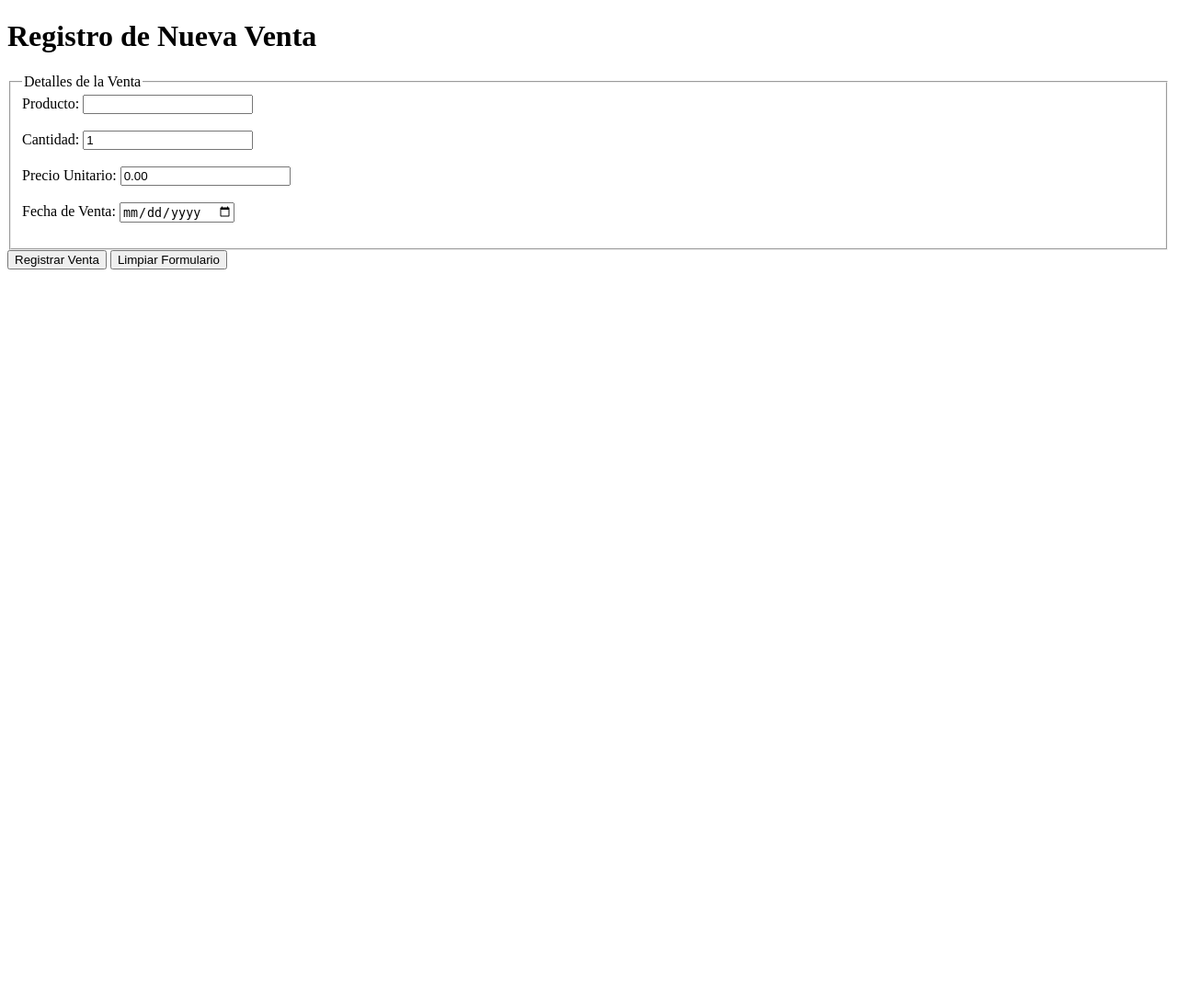
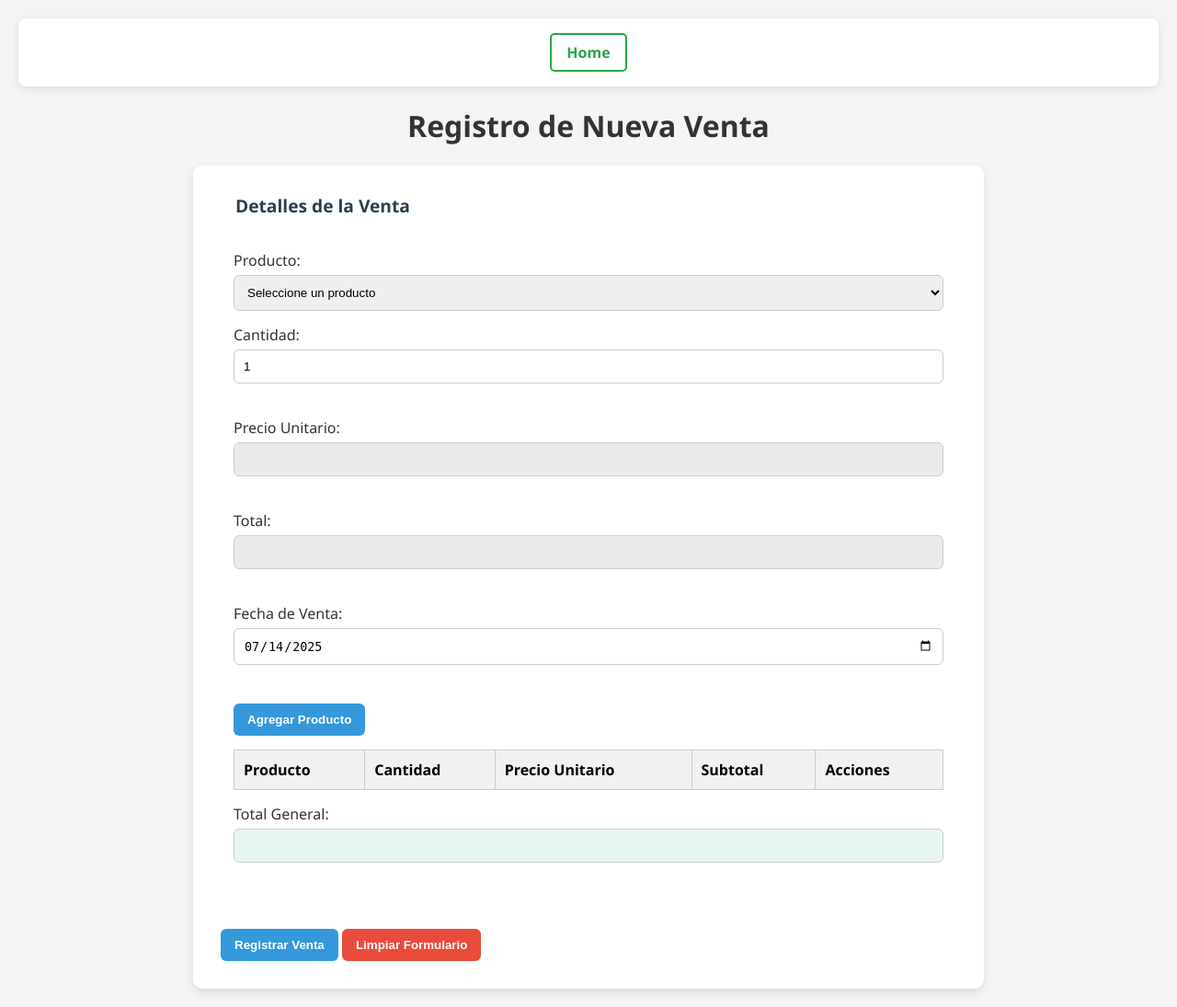
Before and after one commit to NicolasRiosCastillo20/mini_market, a FastAPI app: template app/templates/ventas.html in a window 1280 px wide. Shown: the whole page at 92% size. Before the commit the page ends 293 px from the top, so only its background shows below. Run offline with FastAPI, Linux system fonts and the light colour scheme; the template is opened without the code that fills it: most values are stand-ins (such as "Sample title", 1, 10 or a date in 2020); lists and menus that the app fills with data are empty.

Commit message:
desarrollo de frontend

```diff
--- a/app/main.py
+++ b/app/main.py
@@ -1,24 +1,48 @@
-from fastapi import FastAPI, Request, Form
+from fastapi import FastAPI, Request, Form, APIRouter, Depends
 from fastapi.responses import HTMLResponse, RedirectResponse
 from fastapi.templating import Jinja2Templates
 from fastapi.staticfiles import StaticFiles
+from datetime import datetime
+from app.config.db import get_db
+from sqlalchemy.orm import Session
+from app.models.product import Product
+from app.models.sale import Sale
+from app.models.saledetail import SaleDetail
 from app.routes import user,product,category, sale, shopping, suppliers
-from app.config.db import Base, engine
+from app.config.db import Base, engine, SessionLocal
 
 
 app = FastAPI()
 
+router = APIRouter()
+
 templates = Jinja2Templates(directory="app/templates")
+
+# Montar carpeta static
+
+app.mount("/static", StaticFiles(directory="static"), name="static")
 
 # Configuración de la ruta para la página de inicio
 
 @app.get("/", response_class=HTMLResponse)
 async def home(request: Request):
-    return templates.TemplateResponse("home.html", {"request": request, "title": "Home Page"})
+    return templates.TemplateResponse("home.html", {"request": request, "current_year": datetime.now().year, "title": "Home Page"})
 
-@app.get("/ventas.html", response_class=HTMLResponse)
-async def ventas(request: Request):
-    return templates.TemplateResponse("ventas.html", {"request": request, "title": "Ventas"})
+# Configuración de la ruta para la página de ventas
+
+@app.get("/ventas", response_class=HTMLResponse)
+async def get_ventas(request: Request):
+    return templates.TemplateResponse("ventas.html", {"request": request})
+
+@app.get("/ventas/crear", response_class=HTMLResponse)
+def create_venta(request: Request):
+    db = SessionLocal()
+    products = db.query(Product).all()
+    return templates.TemplateResponse("ventas.html", {"request": request, "products": products})
+
+@app.get("/productos", response_class=HTMLResponse)
+async def get_productos(request: Request):
+    return templates.TemplateResponse("productos.html", {"request": request})
 
 
 # @app.get("/", response_class=HTMLResponse)
@@ -35,6 +59,47 @@ async def ventas(request: Request):
 #             "error": "Credenciales incorrectas"
 #         })
 
+@app.post("/ventas/registrar/formulario")
+def crear_venta_formulario(
+    fecha: str = Form(...),
+    products: list[int] = Form(...),
+    quantity: list[int] = Form(...),
+    total_general: float = Form(...),
+    db: Session = Depends(get_db)
+):
+    nueva_venta = Sale(datesale=fecha, totalsale=0.0)
+    db.add(nueva_venta)
+    db.commit()
+    db.refresh(nueva_venta)
+
+    total = 0.0
+
+    for id_producto, cantidad in zip(products, quantity):
+        producto = db.query(Product).filter(Product.id_product == id_producto).first()
+        if not producto:
+            raise ValueError(f"Producto con ID {id_producto} no existe")
+        if producto.stock < cantidad:
+            raise ValueError(f"Stock insuficiente para el producto {producto.product}")
+
+        subtotal = producto.sale_price * cantidad
+        total += subtotal
+
+        detalle = SaleDetail(
+            id_sale=nueva_venta.id_sale,
+            id_product=id_producto,
+            quantity=cantidad,
+            subtotal=subtotal
+        )
+        producto.stock -= cantidad
+        db.add(detalle)
+        db.commit()
+
+    nueva_venta.totalsale = total
+    db.commit()
+
+    return RedirectResponse(url="/ventas/crear", status_code=303)
+
+
 
 # Crear las tablas
 Base.metadata.create_all(bind=engine)
@@ -47,3 +112,4 @@ app.include_router(category.router)
 app.include_router(sale.router)
 app.include_router(shopping.router)
 app.include_router(suppliers.router)
+app.include_router(router)
--- a/app/models/shopping.py
+++ b/app/models/shopping.py
@@ -10,6 +10,8 @@ class Shopping(Base):
     shopping_date = Column(Date)
     total_shopping = Column(Float)
 
-
     details = relationship("ShoppingDetail", back_populates="shopping")
     supplier = relationship("Supplier", back_populates="shopping")
+
+    # 🔧 Cambiado de product → products
+    products = relationship("Product", back_populates="shopping")
--- a/app/models/suppliers.py
+++ b/app/models/suppliers.py
@@ -6,7 +6,7 @@ class Supplier(Base):
     __tablename__ = "supplier"
 
     id_supplier = Column(Integer, primary_key=True, index=True)
-    suppliers = Column(String(255))
+    name = Column(String(255))
     telephone = Column(String(100))
 
     shopping = relationship("Shopping", back_populates="supplier")
--- a/app/routes/sale.py
+++ b/app/routes/sale.py
@@ -1,4 +1,5 @@
-from fastapi import APIRouter, Depends, HTTPException, status
+from fastapi import APIRouter, Depends, HTTPException, status, Form
+from fastapi.responses import RedirectResponse
 from sqlalchemy.orm import Session, joinedload
 from app.models.sale import Sale
 from app.schemas.sale import SaleCreate, SaleOut, SaleFull
@@ -26,7 +27,7 @@ def get_sale(id_sale:int, db:Session = Depends(get_db)):
 
 # Crear venta
 
-@router.post('/', response_model=SaleOut)
+@router.post('/ventas/registrar', response_model=SaleOut)
 def create_sale(sale_data:SaleCreate ,db:Session = Depends(get_db)):
     new_sale = Sale(
         datesale = sale_data.datesale,
--- a/app/templates/ventas.html
+++ b/app/templates/ventas.html
@@ -4,43 +4,174 @@
     <meta charset="UTF-8">
     <meta name="viewport" content="width=device-width, initial-scale=1.0">
     <title>Registro de Venta</title>
+    <link rel="stylesheet" href="/static/css/styles.css">
+
+    <div class="col-md-4 mb-4">
+        <div class="card shadow-sm">
+                <div class="card-body">
+                <a href="/" class="btn btn-outline-success">Home</a>
+            </div>
+        </div>
+    </div>
+
 </head>
 <body>
 
 <h1>Registro de Nueva Venta</h1>
 
-    <form action="#" method="post">
+<form action="/ventas/registrar/formulario" method="POST">
 
     <fieldset>
         <legend>Detalles de la Venta</legend>
 
-            <label for="producto">Producto:</label>
-            <input type="text" id="producto" name="producto" required><br><br>
+        <label for="products">Producto:</label>
+        <select id="products" class="form-select">
+            <option value="" disabled selected>Seleccione un producto</option>
+            {% for product in products %}
+                <option value="{{ product.id_product }}"
+                        data-precio="{{ product.sale_price }}"
+                        data-stock="{{ product.stock }}"
+                        {% if product.stock == 0 %} disabled {% endif %}>
+                    {{ product.product }} - ${{ product.sale_price }}
+                    {% if product.stock == 0 %}(Sin stock){% endif %}
+                </option>
+            {% endfor %}
+        </select>
 
         <label for="cantidad">Cantidad:</label>
-            <input type="number" id="cantidad" name="cantidad" min="1" value="1" required><br><br>
+        <input type="number" id="quantity" name="cantidad" min="1" value="1" required><br><br>
 
         <label for="precio">Precio Unitario:</label>
-            <input type="number" id="precio" name="precio" step="0.01" min="0" value="0.00" required><br><br>
+        <input type="number" id="price" name="precio" step="0.01" readonly><br><br>
+
+        <label for="total">Total:</label>
+        <input type="number" id="total" name="total" step="0.01" readonly><br><br>
 
         <label for="fecha">Fecha de Venta:</label>
         <input type="date" id="fecha" name="fecha" required><br><br>
+
+        <button type="button" id="agregar-item">Agregar Producto</button>
+
+        <table border="1" id="tabla-detalle" style="margin-top: 15px;">
+            <thead>
+                <tr>
+                    <th>Producto</th>
+                    <th>Cantidad</th>
+                    <th>Precio Unitario</th>
+                    <th>Subtotal</th>
+                    <th>Acciones</th>
+                </tr>
+            </thead>
+            <tbody></tbody>
+        </table>
+
+        <label for="total_general">Total General:</label>
+        <input type="number" id="total_general" name="total_general" step="0.01" readonly><br><br>
     </fieldset>
-
-        <!-- <fieldset>
-            <legend>Método de Pago</legend>
-            <label for="pago_efectivo">Efectivo</label>
-            <input type="radio" id="pago_efectivo" name="metodo_pago" value="efectivo"><br>
-            <label for="pago_tarjeta">Tarjeta</label>
-            <input type="radio" id="pago_tarjeta" name="metodo_pago" value="tarjeta"><br>
-            <label for="pago_transferencia">Transferencia</label>
-            <input type="radio" id="pago_transferencia" name="metodo_pago" value="transferencia"><br><br>
-        </fieldset> -->
 
     <button type="submit">Registrar Venta</button>
     <button type="reset">Limpiar Formulario</button>
 
 </form>
 
+<!-- Validar que haya al menos un producto antes de enviar -->
+<script>
+document.addEventListener("DOMContentLoaded", () => {
+    const formulario = document.querySelector("form");
+    formulario.addEventListener("submit", (event) => {
+        const filas = document.querySelectorAll("#tabla-detalle tbody tr");
+        if (filas.length === 0) {
+            alert("Debe agregar al menos un producto a la venta.");
+            event.preventDefault();
+        }
+    });
+});
+</script>
+
+<!-- Fecha automática -->
+<script>
+window.addEventListener("DOMContentLoaded", () => {
+    const fechaInput = document.getElementById("fecha");
+    const hoy = new Date();
+    const yyyy = hoy.getFullYear();
+    const mm = String(hoy.getMonth() + 1).padStart(2, '0');
+    const dd = String(hoy.getDate()).padStart(2, '0');
+    fechaInput.value = `${yyyy}-${mm}-${dd}`;
+});
+</script>
+
+<!-- Lógica de agregar productos -->
+<script>
+document.addEventListener("DOMContentLoaded", () => {
+    const productoSelect = document.getElementById("products");
+    const cantidadInput = document.getElementById("quantity");
+    const precioInput = document.getElementById("price");
+    const totalInput = document.getElementById("total");
+    const agregarBtn = document.getElementById("agregar-item");
+    const tablaDetalle = document.querySelector("#tabla-detalle tbody");
+    const totalGeneralInput = document.getElementById("total_general");
+
+    function actualizarPrecioYTotal() {
+        const selectedOption = productoSelect.options[productoSelect.selectedIndex];
+        const precio = parseFloat(selectedOption.dataset.precio || 0);
+        const cantidad = parseInt(cantidadInput.value) || 0;
+        const total = precio * cantidad;
+
+        precioInput.value = precio.toFixed(2);
+        totalInput.value = total.toFixed(2);
+    }
+
+    productoSelect.addEventListener("change", actualizarPrecioYTotal);
+    cantidadInput.addEventListener("input", actualizarPrecioYTotal);
+
+    agregarBtn.addEventListener("click", () => {
+        const selectedOption = productoSelect.options[productoSelect.selectedIndex];
+        const nombreProducto = selectedOption.textContent.split(" - ")[0];
+        const idProducto = selectedOption.value;
+        const precio = parseFloat(precioInput.value);
+        const cantidad = parseInt(cantidadInput.value);
+        const stock = parseInt(selectedOption.dataset.stock || 0);
+        const subtotal = precio * cantidad;
+
+        if (!idProducto || cantidad <= 0 || isNaN(precio)) {
+            alert("Seleccione un producto válido y una cantidad mayor a 0.");
+            return;
+        }
+
+        if (cantidad > stock) {
+            alert(`No hay suficiente stock para este producto. Stock disponible: ${stock}`);
+            return;
+        }
+
+        const fila = document.createElement("tr");
+        fila.innerHTML = `
+            <td>${nombreProducto} <input type="hidden" name="products" value="${idProducto}"></td>
+            <td>${cantidad} <input type="hidden" name="quantity" value="${cantidad}"></td>
+            <td>$${precio.toFixed(2)}</td>
+            <td>$${subtotal.toFixed(2)}</td>
+            <td><button type="button" class="eliminar-item">Eliminar</button></td>
+        `;
+
+        fila.querySelector(".eliminar-item").addEventListener("click", () => {
+            const subtotalStr = fila.children[3].textContent.replace("$", "");
+            const subtotal = parseFloat(subtotalStr) || 0;
+            const totalAnterior = parseFloat(totalGeneralInput.value) || 0;
+            totalGeneralInput.value = (totalAnterior - subtotal).toFixed(2);
+            fila.remove();
+        });
+
+        tablaDetalle.appendChild(fila);
+
+        const totalAnterior = parseFloat(totalGeneralInput.value) || 0;
+        totalGeneralInput.value = (totalAnterior + subtotal).toFixed(2);
+
+        cantidadInput.value = "1";
+        precioInput.value = "";
+        totalInput.value = "";
+        productoSelect.selectedIndex = 0;
+    });
+});
+</script>
+
 </body>
 </html>
--- /dev/null
+++ b/static/css/styles.css
@@ -0,0 +1,168 @@
+body {
+    font-family: 'Segoe UI', Tahoma, Geneva, Verdana, sans-serif;
+    background-color: #f4f4f4;
+    margin: 0;
+    padding: 20px;
+}
+
+h1 {
+    text-align: center;
+    color: #333;
+}
+
+form {
+    max-width: 800px;
+    margin: auto;
+    background-color: #fff;
+    padding: 30px;
+    border-radius: 10px;
+    box-shadow: 0 4px 10px rgba(0, 0, 0, 0.1);
+}
+
+fieldset {
+    border: none;
+    margin-bottom: 20px;
+}
+
+legend {
+    font-weight: bold;
+    font-size: 1.2em;
+    margin-bottom: 15px;
+    color: #2c3e50;
+}
+
+label {
+    display: block;
+    margin-top: 15px;
+    font-weight: 500;
+    color: #333;
+}
+
+input[type="number"],
+input[type="date"],
+select {
+    width: 100%;
+    padding: 10px;
+    margin-top: 5px;
+    border-radius: 6px;
+    border: 1px solid #ccc;
+    box-sizing: border-box;
+}
+
+select option[disabled] {
+    color: #888;
+}
+
+input[readonly] {
+    background-color: #eaeaea;
+}
+
+button {
+    margin-top: 20px;
+    padding: 10px 15px;
+    border: none;
+    border-radius: 6px;
+    background-color: #3498db;
+    color: white;
+    font-weight: bold;
+    cursor: pointer;
+}
+
+button:hover {
+    background-color: #2980b9;
+}
+
+button[type="reset"] {
+    background-color: #e74c3c;
+}
+
+button[type="reset"]:hover {
+    background-color: #c0392b;
+}
+
+#tabla-detalle {
+    width: 100%;
+    border-collapse: collapse;
+    margin-top: 20px;
+}
+
+#tabla-detalle th,
+#tabla-detalle td {
+    padding: 10px;
+    text-align: left;
+    border: 1px solid #ccc;
+}
+
+#tabla-detalle th {
+    background-color: #f1f1f1;
+}
+
+.eliminar-item {
+    background-color: #e67e22;
+    color: white;
+    border: none;
+    padding: 5px 10px;
+    border-radius: 4px;
+    cursor: pointer;
+}
+
+.eliminar-item:hover {
+    background-color: #d35400;
+}
+
+#total_general {
+    font-weight: bold;
+    background-color: #e8f6f3;
+    color: #2c3e50;
+}
+
+/* Layout de columnas responsivo */
+/* .col-md-4 {
+    width: 100%;
+    max-width: 32%;
+    margin-bottom: 1rem;
+    padding: 0 1rem;
+    box-sizing: border-box;
+} */
+
+/* Tarjeta con sombra */
+.card {
+    background-color: #ffffff;
+    border-radius: 8px;
+    box-shadow: 0 2px 8px rgba(0, 0, 0, 0.1);
+    transition: box-shadow 0.3s ease;
+}
+
+.card:hover {
+    box-shadow: 0 4px 12px rgba(0, 0, 0, 0.15);
+}
+
+/* Cuerpo de la tarjeta */
+.card-body {
+    padding: 1rem;
+    text-align: center;
+}
+
+/* Botón estilo "outline-success" */
+.btn {
+    display: inline-block;
+    font-size: 1rem;
+    padding: 0.5rem 1rem;
+    border-radius: 5px;
+    text-decoration: none;
+    transition: background-color 0.3s ease, color 0.3s ease;
+    border: 2px solid transparent;
+    font-weight: bold;
+}
+
+/* Botón outline-success */
+.btn-outline-success {
+    color: #28a745;
+    border-color: #28a745;
+    background-color: transparent;
+}
+
+.btn-outline-success:hover {
+    background-color: #28a745;
+    color: #fff;
+}
```
Also changed, not shown: app/models/product.py (+8 -1 lines), app/routes/suppliers.py (+87 -0 lines), app/templates/home.html (+4 -4 lines), app/templates/productos.html (added, +69 -0 lines), app/static/css/styles.css (deleted). Lines whose indentation alone changed are shown as unchanged.
